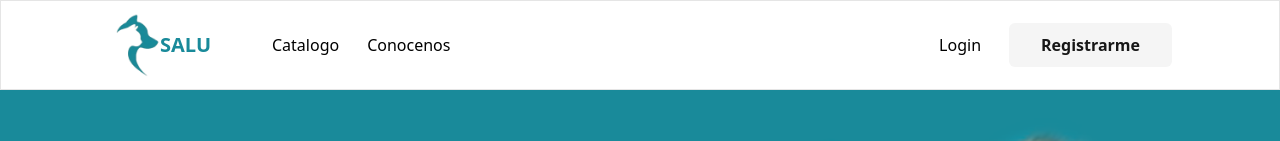
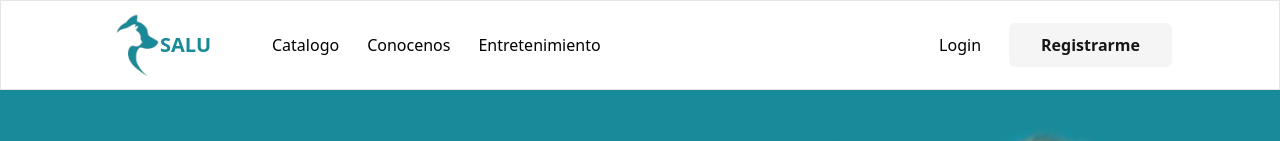
Before and after one commit to santi-ug/SALU, a Next.js app in the folder client/: page / in a window 1280 px wide. Shown: the top 141 px of the page. Built offline with nearby package versions, Linux system fonts and the light colour scheme; no server answers.

Commit message:
agregar link de juego en Navbar

```diff
--- a/client/src/app/page.jsx
+++ b/client/src/app/page.jsx
@@ -3,7 +3,7 @@ import Link from "next/link"
 export default function LandingPage() {
     return (
         <div className="w-full h-full bg-contain">
-            <Link href="/catalog">
+            <Link href="#">
                 <img src="landingpage.png" alt="Landing Page" className="w-full h-full bg-contain"/>
             </Link>
         </div>
--- a/client/src/components/Navbar.jsx
+++ b/client/src/components/Navbar.jsx
@@ -32,6 +32,7 @@ export default function Navbar() {
                         <div className="hidden md:flex items-center pl-5 space-x-1">
                             <Link href="/catalog" className="py-5 px-3 hover:text-gray-700">Catalogo</Link>
                             <Link href="/aboutus" className="py-5 px-3 hover:text-gray-700">Conocenos</Link>
+                            <a href="https://hellstarrr.itch.io/3d-fruit-ninja" className="py-5 px-3 hover:text-gray-700">Entretenimiento</a>
                         </div>
                     </div>
 
```
